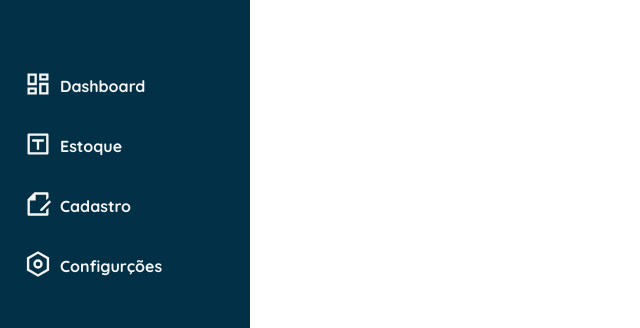
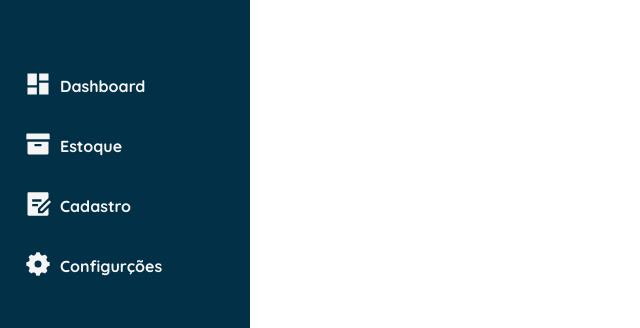
Before and after one commit to iigorcunha/open_wms_frontend, a Next.js app: page / in a window 1280 px wide. Shown: the part 242-570 px from the top of the page, without its empty margins (0-640 px from the left). Built offline with nearby package versions, Linux system fonts and the light colour scheme.

Commit message:
refactoring: change icons

```diff
--- a/src/components/Sidebar/SidebarNav.tsx
+++ b/src/components/Sidebar/SidebarNav.tsx
@@ -1,9 +1,9 @@
 import { Stack } from '@chakra-ui/react';
 import {
-  RiDashboardLine,
-  RiTBoxLine,
-  RiFileEditLine,
-  RiSettingsLine,
+  RiDashboardFill,
+  RiArchiveFill,
+  RiDraftFill,
+  RiSettings5Fill,
 } from 'react-icons/ri';
 import { SidebarLink } from './SidebarLink';
 import { SidebarProfile } from './SidebarProfile';
@@ -13,10 +13,10 @@ export function SidebarNav(): JSX.Element {
     <Stack ml="6" mt="10" spacing="8" align="flex-start">
       <SidebarProfile name="Fulano de Tal" />
 
-      <SidebarLink icon={RiDashboardLine}>Dashboard</SidebarLink>
-      <SidebarLink icon={RiTBoxLine}>Estoque</SidebarLink>
-      <SidebarLink icon={RiFileEditLine}>Cadastro</SidebarLink>
-      <SidebarLink icon={RiSettingsLine}>Configurções</SidebarLink>
+      <SidebarLink icon={RiDashboardFill}>Dashboard</SidebarLink>
+      <SidebarLink icon={RiArchiveFill}>Estoque</SidebarLink>
+      <SidebarLink icon={RiDraftFill}>Cadastro</SidebarLink>
+      <SidebarLink icon={RiSettings5Fill}>Configurções</SidebarLink>
     </Stack>
   );
 }
```
